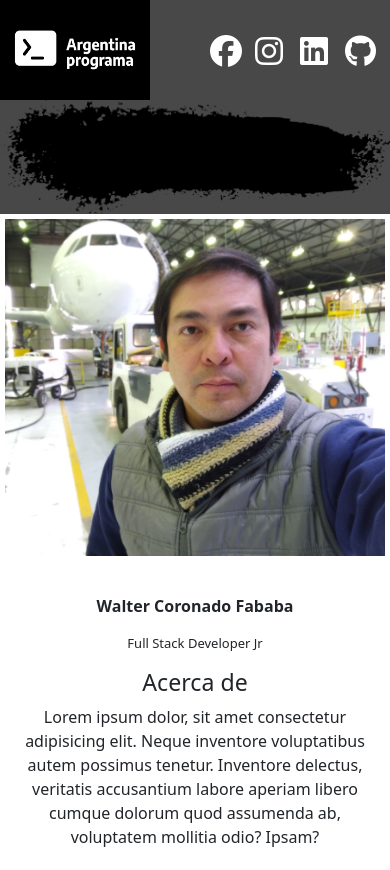
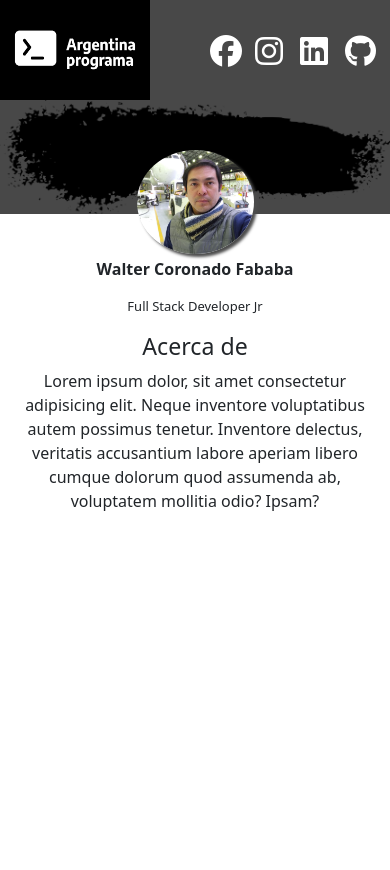
Before and after one commit to CoronadoW/CoronadoPortfolio, an Angular app: page / in a window 390 px wide. After the commit the page ends 844 px from the top, so only its background shows below. Built offline with nearby package versions, Linux system fonts and the light colour scheme.

Commit message:
Se crearon los @media para que sea responsive tanto en pantallas grandes como en muy chicas en el css del about

```diff
--- a/src/app/componentes/about/about.component.css
+++ b/src/app/componentes/about/about.component.css
@@ -4,12 +4,6 @@
 
 div {
     text-align: center;
-}
-
-#nombre {
-    font-weight: bold;
-    margin-top: 10%;
-
 }
 
 #titulo {
@@ -23,6 +17,22 @@ div {
         border-radius: 100%;
         box-shadow: 3px 3px 3px rgb(76, 76, 76);
         left: 3%;
-        top: 38%;
+        top: 430px;
     }
 }
+
+@media (max-width: 575.9px) {
+    #fotoPerfil {
+        position: absolute;
+        width: 30%;
+        border-radius: 100%;
+        box-shadow: 3px 3px 3px rgb(76, 76, 76);
+        left: 35%;
+        top: 150px;
+    }
+}
+
+#nombre {
+    font-weight: bold;
+    margin-top: 10%;
+}
```
